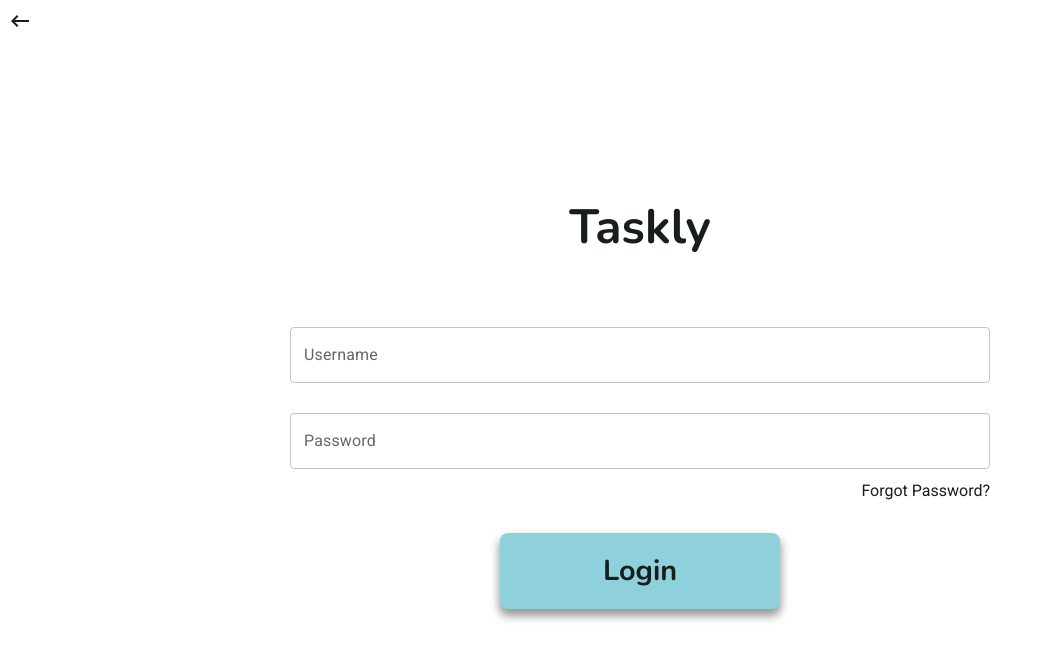
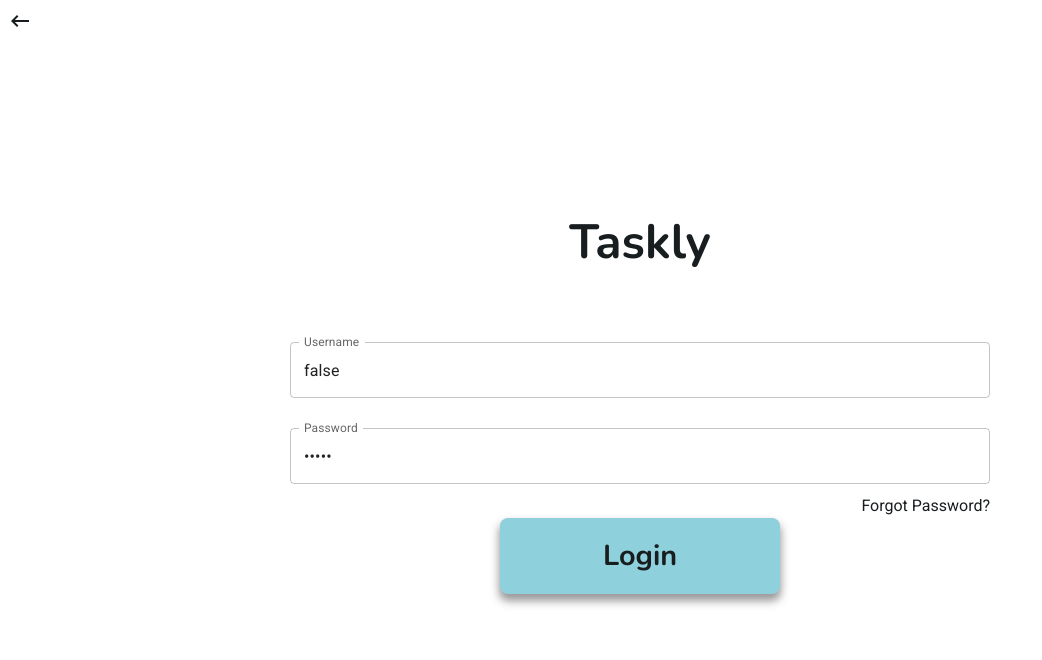
Before and after one commit to Jarvis-Brown/to_do_list, a Next.js app: page /login in a window 1280 px wide. Shown: the top 660 px of the page, without its empty margins (0-1042 px from the left). Built offline with nearby package versions, Linux system fonts and the light colour scheme.

Commit message:
added textfield values, need to bring in buttons and call function

```diff
--- a/src/_component/index.tsx
+++ b/src/_component/index.tsx
@@ -3,3 +3,4 @@
 export * from "./login.layout";
 export * from "./home_layout";
 export * from "./search";
+export * from "./login_input";
--- a/src/_component/login_input.tsx
+++ b/src/_component/login_input.tsx
@@ -1 +1,35 @@
 "use client";
+
+import TextField from "@mui/material/TextField";
+import styles from "@/_styles/login.module.css";
+import { useState } from "react";
+
+export const LoginInput: React.FC = () => {
+    const [username, setUsername] = useState(false);
+    const [password, setPassword] = useState(false);
+
+    return (
+        <div className={styles.textbox}>
+            <div>
+                <TextField
+                    id="filled-basic"
+                    label="Username"
+                    fullWidth
+                    onChange={(event: any) => setUsername(event)}
+                    value={username}
+                />
+            </div>
+            <div>
+                <TextField
+                    id="filled-basic"
+                    label="Password"
+                    type="password"
+                    fullWidth
+                    onChange={(event: any) => setPassword(event)}
+                    value={password}
+                />
+                <div className={styles.passwordHint}>Forgot Password?</div>
+            </div>
+        </div>
+    );
+};
--- a/src/app/login/page.tsx
+++ b/src/app/login/page.tsx
@@ -1,9 +1,8 @@
 // LOGIN PAGE //
 
 import React from "react";
-import TextField from "@mui/material/TextField";
 import styles from "@/_styles/login.module.css";
-import { LoginLayout } from "@/_component";
+import { LoginLayout, LoginInput } from "@/_component";
 import Link from "next/link";
 import { get_login } from "@/server/profile";
 
@@ -13,19 +12,8 @@ const Login = () => {
     };
     return (
         <LoginLayout is_backButton={true}>
-            <div className={styles.textbox}>
-                <div>
-                    <TextField id="filled-basic" label="Username" fullWidth />
-                </div>
-                <div>
-                    <TextField
-                        id="filled-basic"
-                        label="Password"
-                        type="password"
-                        fullWidth
-                    />
-                    <div className={styles.passwordHint}>Forgot Password?</div>
-                </div>
+            <div>
+                <LoginInput />
 
                 <Link href="/home_page">
                     <button className={styles.btn}>Login</button>
```
